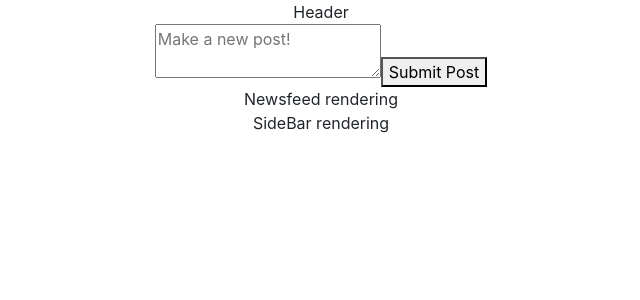
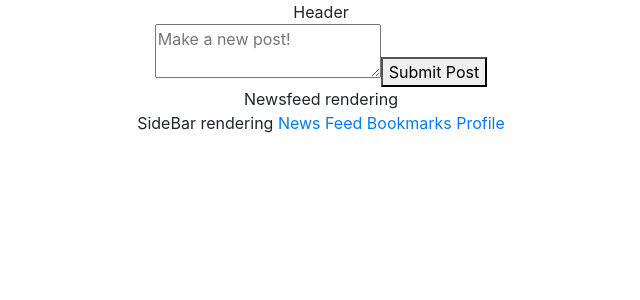
Before and after one commit to sutt/wuphf-frontend, a React (Create React App) app: page /homepage in a window 1280 px wide. Shown: the top 300 px of the page, without its empty margins (319-959 px from the left). Built offline with nearby package versions, Linux system fonts and the light colour scheme.

Commit message:
Sidebar component

```diff
--- a/src/components/SideBar.jsx
+++ b/src/components/SideBar.jsx
@@ -1,9 +1,13 @@
 import React from 'react';
+import { Link } from 'react-router-dom'
 
 function SideBar(props) {
   return (
     <div>
       SideBar rendering
+      <Link to="/Homepage" key="NewsFeed"> News Feed</Link>
+      <Link to="/Bookmarks" key="Bookmarks"> Bookmarks</Link>
+      <Link to="/Profile" key="Profile"> Profile</Link>
     </div>
   );
 }
```
